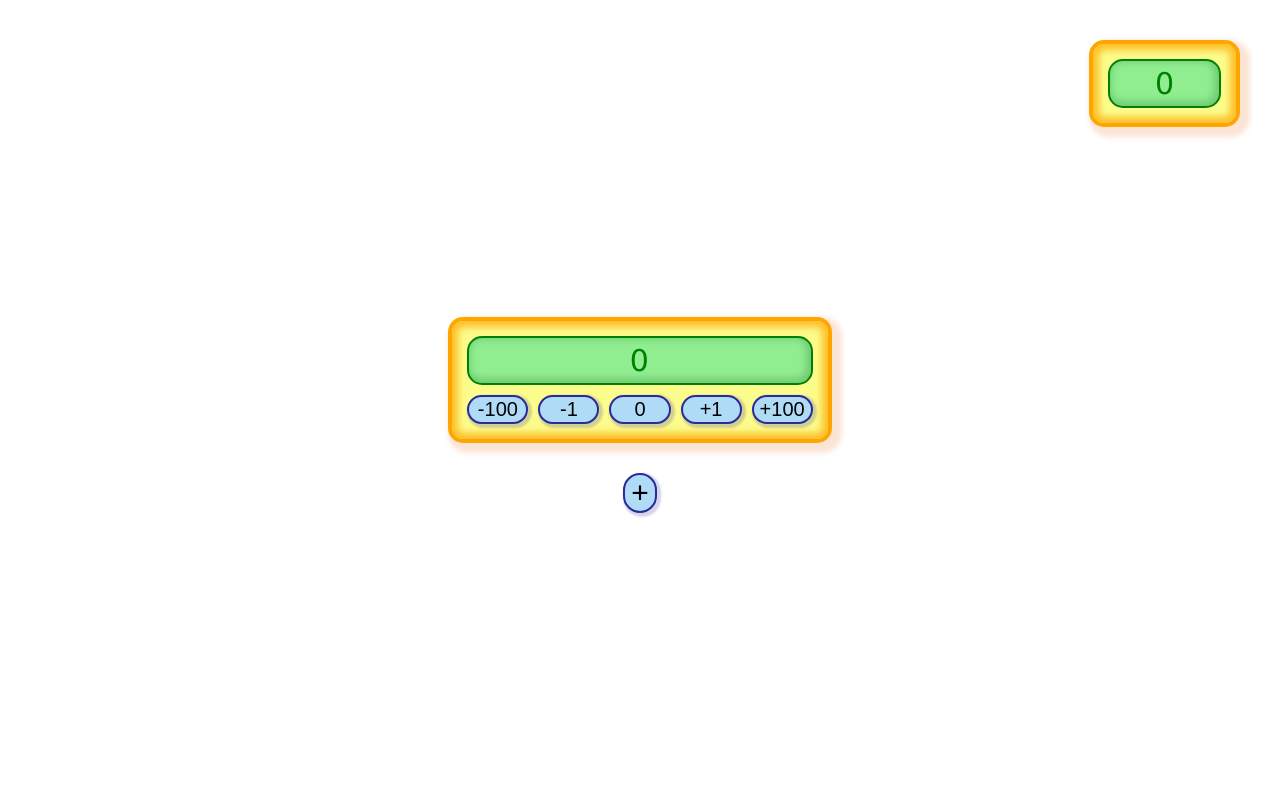
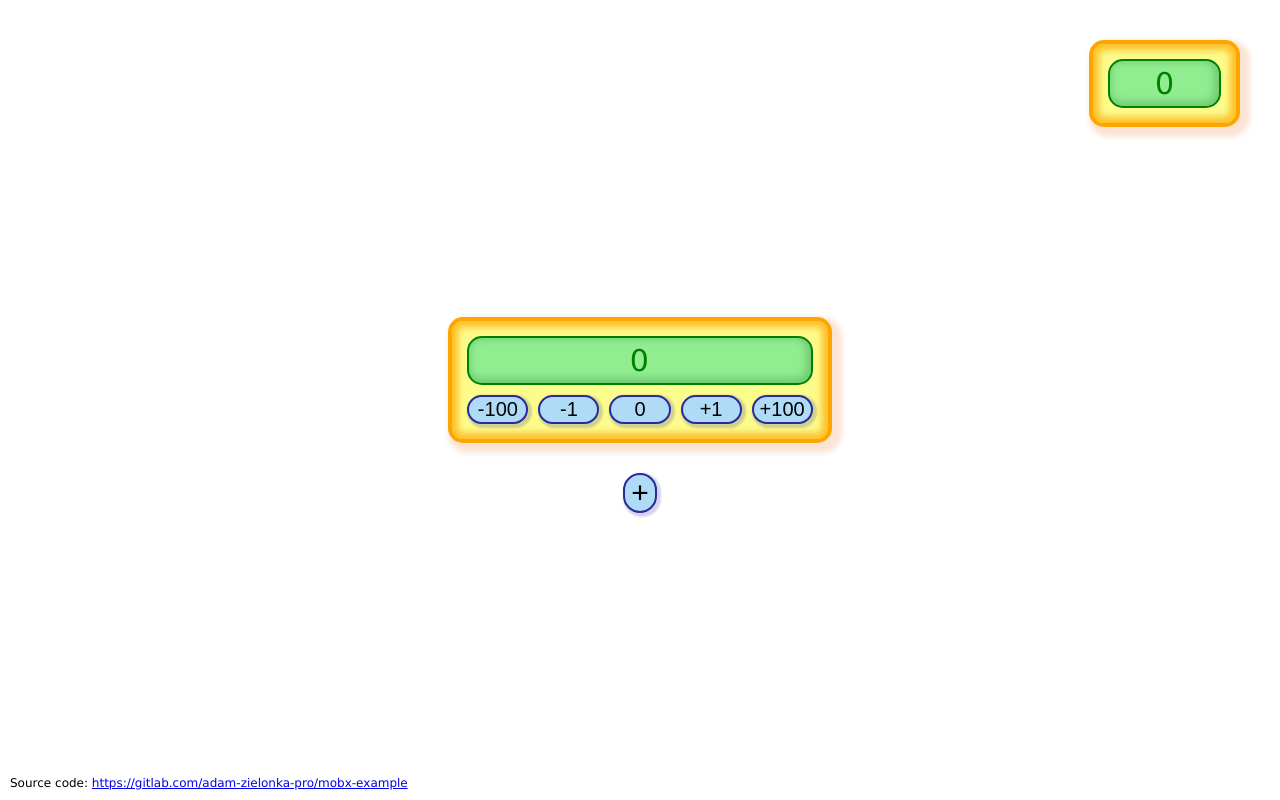
Before and after one commit to adam-zielonka/mobx-example, a React (Create React App) app: page / in a window 1280 px wide. Built offline with nearby package versions, Linux system fonts and the light colour scheme.

Commit message:
Add url to source code

```diff
--- a/src/App.tsx
+++ b/src/App.tsx
@@ -28,6 +28,11 @@ const App = (): JSX.Element => {
       onDelete={() => deleteCounter(counter)}
     />)}
     {!isTooMatchCounters && <button onClick={() => addCounter()}>+</button>}
+    <footer>
+      Source code: <a href='https://gitlab.com/adam-zielonka-pro/mobx-example'>
+        https://gitlab.com/adam-zielonka-pro/mobx-example
+      </a>
+    </footer>
   </div>
 }
 export default observer(App)
--- a/src/index.css
+++ b/src/index.css
@@ -126,3 +126,10 @@ button:active  {
   right: 10px;
   font-size: 35px;
 }
+
+footer {
+  position: absolute;
+  bottom: 10px;
+  left: 10px;
+  font-size: 12px;
+}
```
